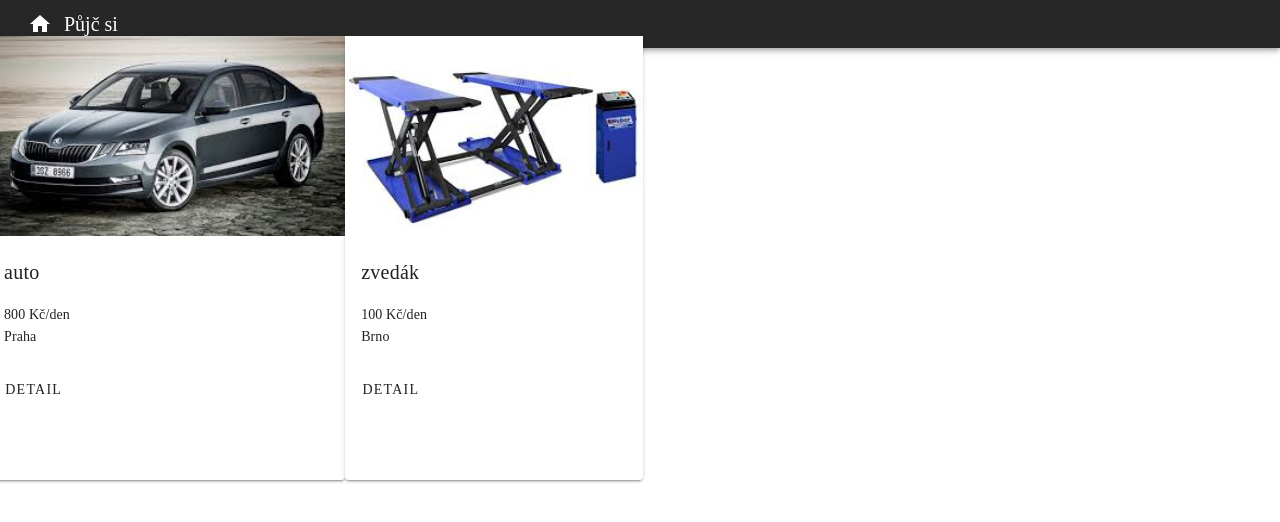
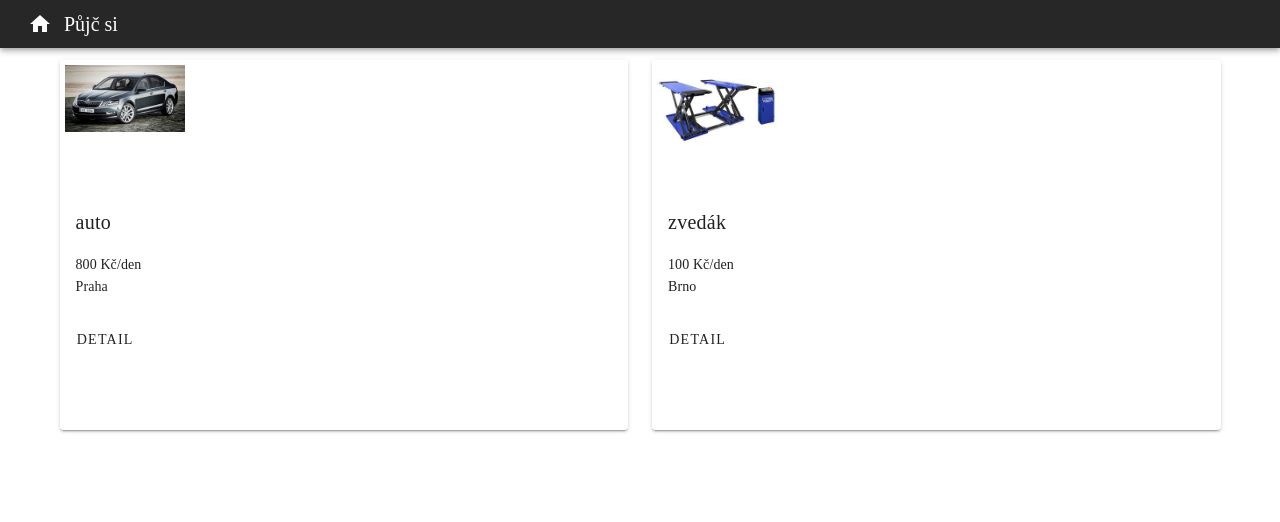
Before and after one commit to Marina2021/Pujcovna_SharingIsCaring, a Vue app: page /zbozi/1 in a window 1280 px wide. Shown: the top 522 px of the page. Built offline with nearby package versions, Linux system fonts and the light colour scheme.

Commit message:
4 obrázky

```diff
--- a/src/components/Zbozi.vue
+++ b/src/components/Zbozi.vue
@@ -1,15 +1,16 @@
 <template>
 
-
+<div class="col-6">
  <v-card>
       <div class="d-flex flex-no-wrap justify-space-between">
         <div>
-
+  <div class="img-container">
     <img
       class="white--text align-end obrazek"
       height="200px"
       v-bind:src="`/fotky_projekt_DA/${produkt.images}`"
    />
+  </div>
 
 
  <v-card-title class="headline" v-text="produkt.nazev"></v-card-title>
@@ -22,18 +23,12 @@
     </v-card-text>
 
     <v-card-actions>
+      <v-btn color="orange" text>Detail</v-btn>
+    </v-card-actions>
+        </div>
 
 
-      <v-btn
-        color="orange"
-        text
-      >
-        Detail
-      </v-btn>
-    </v-card-actions>
 
-
-        </div>
 
         <v-avatar class="ma-3" size="64" tile>
 
@@ -41,7 +36,7 @@
         </v-avatar>
       </div>
     </v-card>
-
+</div>
 </template>
 
 <script>
@@ -53,6 +48,14 @@ export default {
 
 <style>
 .obrazek{
-  padding:0px;
+  width:120px;
+  height:auto;
+  max-height:128px;
+  margin-right:auto;
+  margin-left:auto;
+}
+.img-container{
+  height:130px;
+  padding:5px;
 }
 </style>
--- a/src/views/SeznamZbozi.vue
+++ b/src/views/SeznamZbozi.vue
@@ -1,7 +1,10 @@
 <template>
+  <v-container class="grey lighten-5">
   <v-row>
+
     <zbozi v-for="produkt in zobrazZbozi" v-bind:produkt="produkt" v-bind:key="produkt.id" />
   </v-row>
+  </v-container>
 </template>
 
 <script>
```
